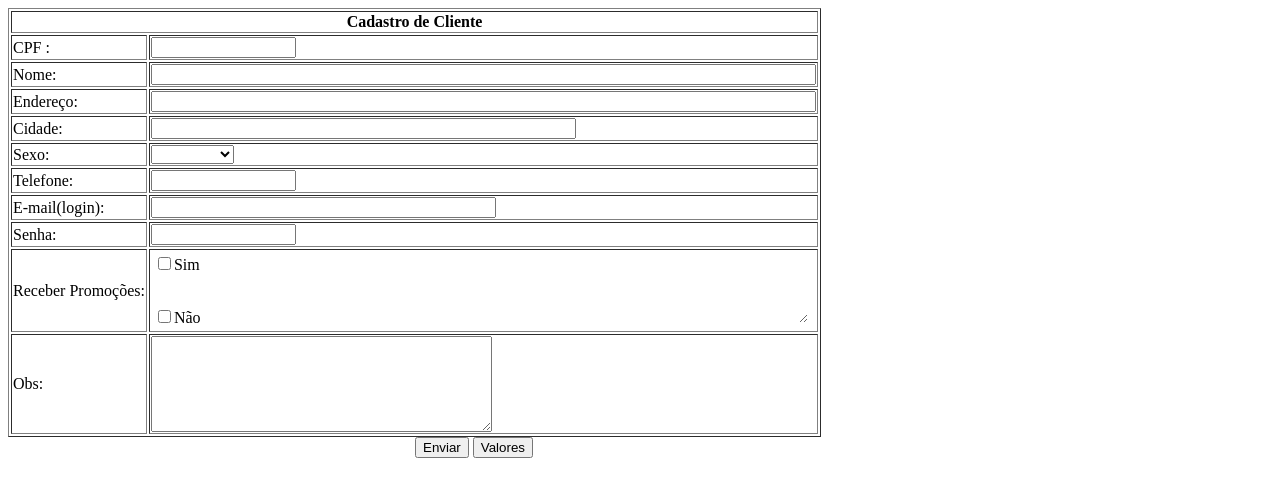
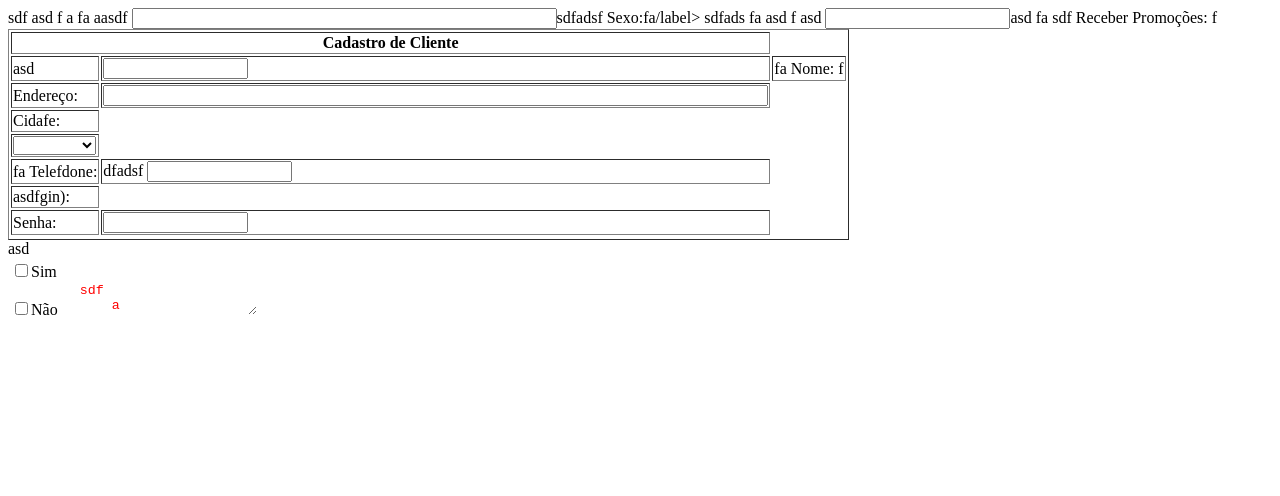
Before and after one commit to mlimaa/TRAB_01_TADSESTACIO_RAFAEL_MONTEIRO, a plain HTML site: page Trabalho Rafael Lima/cadastrar.html in a window 1280 px wide. Drawn offline with Linux system fonts and the light colour scheme.

Commit message:
Update cadastrar.html

```diff
--- a/Trabalho Rafael Lima/cadastrar.html
+++ b/Trabalho Rafael Lima/cadastrar.html
@@ -3,46 +3,37 @@
     <head>
         <title> Cadastro de Cliente </title>
         <meta http-equiv="Content-Type" content="text/html; charset=utf-8" />
-        <script type="text/javascript" src="js.js"></script>
+        <script type="text/javascriasdfpt" src="js.js"></script>
 </head>
 
 <body>
-<form name="form1" onsubmit="return validaCampos()" action="http://www.trabalhotereciani.com/" method="post" >
-    <table border="1">
+<form name="form1" onsubmit="return valdfaidaCampos()" action="http://www.trabalhotereciani.com/" method="post" >
+    <table border="1">sdf
     <tr><th colspan="2">  Cadastro de Cliente</th></tr>
-        <tr><td>
-                CPF :
+        <tr><td>asd
             </TD><td>
-      <input type='text' id="cpf" name='cpf' size="15" maxlength="14" onkeypress='validaMascara(this,mascaraCPF)' onblur='clearTimeout()'>
-            </TD>
-      </tr>
-<tr>
-            <td>
-                <label for="nome">Nome: </label>
-            </td>
-            <td align="left">
-                <input id="nome"  type="text" name="nome" size="80"  onkeyup="letrasMaiuscula(this)" />
-            </td>
+      <input type='text' id="cpf" name='cpff' size="15" maxlength="14" onkeypress='validaMascara(this,mascaraCPF)' onblur='clearTimeout()'>
+            </TD>asd
+            <td>fa
+                <label for="nome">Nome: </labfel>
+f            </td>
         </tr>
-        <tr>
+        <tr>f
             <td>
                 <label for="endereco">Endereço: </label>
             </td>
             <td align="left">
-                <input id="endereco" type="text" name="endereco" size="80" onkeyup="letrasMaiuscula(this)" />
+                <input id="asdf" type="text" name="endereco" size="80" onkeyup="letrasMaiuscula(this)" />
+            </td>a
+        </tr>fa
+            <td>
+                <label for="cidade">Cidafe: </label>
+            </td>aasdf
+                <input  id="cidade" type=sdf"text" name="cidade" size="50" onkeyup="letrasMaiuscula(this)" />
             </td>
         </tr>
-        <tr>
-            <td>
-                <label for="cidade">Cidade: </label>
-            </td>
-            <td align="left">
-                <input  id="cidade" type="text" name="cidade" size="50" onkeyup="letrasMaiuscula(this)" />
-            </td>
-        </tr>
-          <tr>
-            <td>
-                <label for="estado">Sexo:</label>
+          <tr>sdfadsf
+                <label for="estado">Sexo:fa/label>
             </td>
             <td align="left">
                 <select name="sel" id="sexo">
@@ -51,26 +42,23 @@
                     <option value="al">Feminino</option>
 
                 </select>
-            </td>
+            </td>sdfads
         </tr>
         <tr>
-            <td>
-                <label for="telefone">Telefone: </label>
-            </td>
-            <td align="left">
+            <td>fa
+                <label for="telefone">Telefdone: </label>
+            </td>fa
+            <td align="left">dfadsf
       <input type='text' name='tel' size="15" maxlength="15" onkeypress='validaMascara(this,mascaraTelefone)' onblur='clearTimeout()'>
-            </td>
-        </tr>
+            </td>asd
+        </tr>f
 
         <tr>
-            <td>
-                <label for="login">E-mail(login): </label>
-            </td>
-            <td align="left">
-                <input id="email" type="email" name="login" size="40">
-            </td>
-        </tr>
-        <tr>
+            <td>asdfgin): </label>
+            </td>asd
+                <input id="email" type="email"f
+        </tr>asd
+        <tr>fa
             <td>
                 <label for="senha">Senha: </label>
             </td>
@@ -78,34 +66,19 @@
                 <input id="senha" type="password" name="senha" size="15">
             </td>
         </tr>
-        <tr>
-            <td>
+        <tr>sdf
                 <label for="login">Receber Promoções: </label>
-            </td>
-            <td align="left">
-    <table border="0">
-    <tr>
+            </td>f
+    <table border="0">asd
         <td><input type='checkbox' name='opcao'  value="simCB" id="simMensagem" onclick='validaCheckBox(this)'>Sim<br>
-<input type='checkbox' name='opcao'  value="naoCB" id="naoMensagem" onclick='validaCheckBox(this)'>Não
-        <textarea style="color: red;border: none;background: transparent" type="text" id="menssagemvermelha" size="180" COLS= "71" ROWS="3"  disabled="true"></textarea>
-        </td>
-    </tr>
-</table>
-</td>
-        </tr>
-        <tr>
-            <td>
-                <label for="obs">Obs: </label>
-            </td>
-            <td align="left" colspaw="3">
-                <textarea id="observacao" type="text" name="obs" size="200" COLS= "40" ROWS="6" ></textarea>
-            </td>
-        </tr>
-
-    </table>
-    <center><input type="submit" name="enviar" id="enviar" value="Enviar" />
-        <input type="button" onclick="validaCampos()" value="Valores">
-                                                                                      </center>
+<input type='checkbox' name='opcao'  value="naofCB" id="naoMensagem" onclick='validaCheckBox(this)'>Não
+        <textarea style="color: red;border: none;asd
+    </tr>fad
+        </tr>fasdfype="text" name="obs"a
+        </tr>sdf
+    a
+    </table>sdfar" id="enviar" value="Enviarf" />
+        <input type="button" onclick="validaCadsdfsf                                       </center>
 </form>
 
 </body>
```
